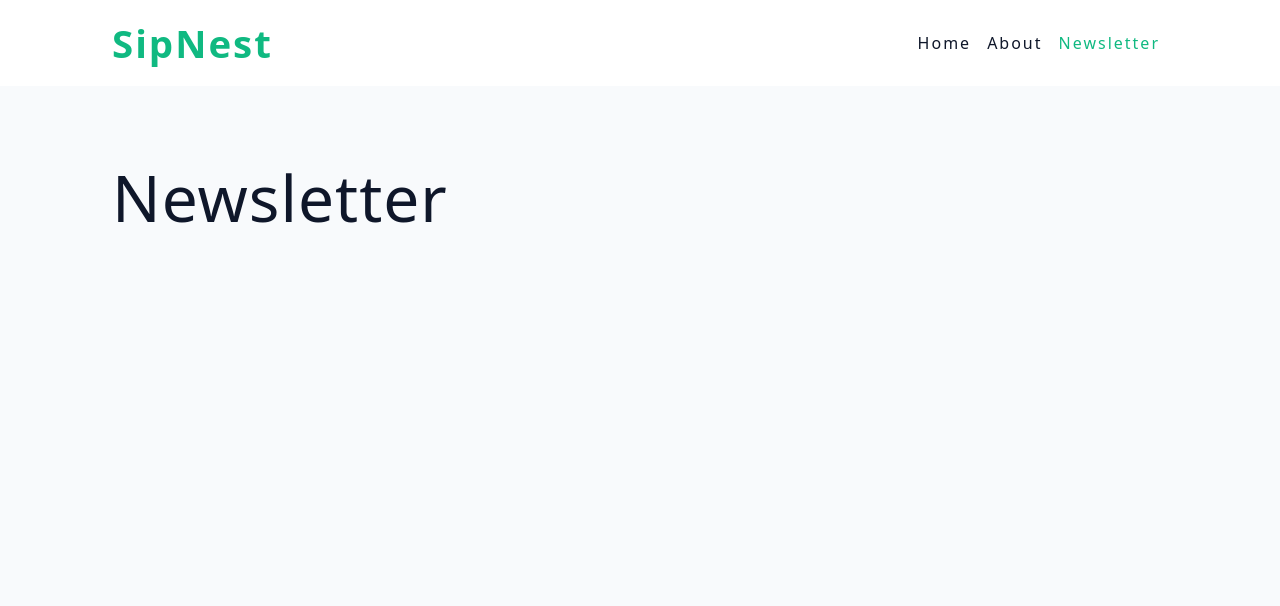
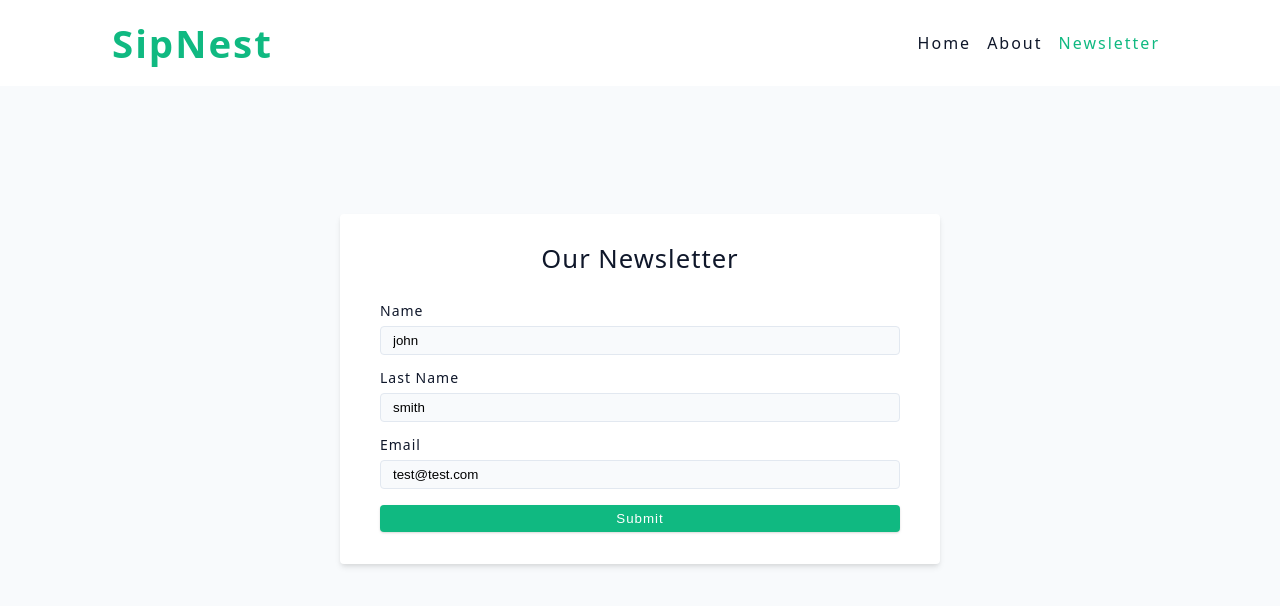
Before and after one commit to cbarnes0/SipNest, a React (Vite) app: page /newsletter in a window 1280 px wide. Shown: the top 606 px of the page. Built offline with nearby package versions, Linux system fonts and the light colour scheme.

Commit message:
cont. newsletter setup

```diff
--- a/src/App.jsx
+++ b/src/App.jsx
@@ -2,6 +2,7 @@
 import { About, HomeLayout, Cocktail, Error, Landing, Newsletter, SinglePageError } from './pages'
 import { loader as landingLoader } from './pages/Landing';
 import { loader as singleCocktailLoader } from './pages/Cocktail';
+import { action as newsletterACtion } from './pages/Newsletter'
 
 const router = createBrowserRouter([
   {
@@ -24,6 +25,7 @@
       {
         path: 'newsletter',
         element: <Newsletter />,
+        action: newsletterACtion
       },
       {
         path: 'about',
--- a/src/pages/Newsletter.jsx
+++ b/src/pages/Newsletter.jsx
@@ -1,4 +1,61 @@
+import { Form } from 'react-router-dom'
+
+export const action = async ({request})=>{
+    console.log(request);
+    return null;
+}
+
 const Newsletter = () => {
-    return <h1>Newsletter</h1>
+    return <Form className="form" method='POST'>
+        <h4 style={{textAlign:'center', marginBottom: '2rem'}}>
+            our newsletter
+        </h4>
+        {/* name */}
+        <div className="form-row">
+            <label htmlFor="name" className="form-label">
+                name
+            </label>
+            <input
+                type='text'
+                className="form-input"
+                name="name"
+                id="name"
+                defaultValue="john"
+            />
+        </div>
+                {/* lastName */}
+                <div className="form-row">
+            <label htmlFor="lastName" className="form-label">
+                last name
+            </label>
+            <input
+                type='text'
+                className="form-input"
+                name="lastName"
+                id="lastName"
+                defaultValue="smith"
+            />
+        </div>
+                {/* email */}
+                <div className="form-row">
+            <label htmlFor="email" className="form-label">
+                email
+            </label>
+            <input
+                type='text'
+                className="form-input"
+                name="email"
+                id="email"
+                defaultValue="test@test.com"
+            />
+        </div>
+        <button
+            type="submit"
+            className="btn btn-block"
+            stlye={{marginTop: '0.5rem'}}
+        >
+            submit
+        </button>
+    </Form>
 };
 export default Newsletter;
```
